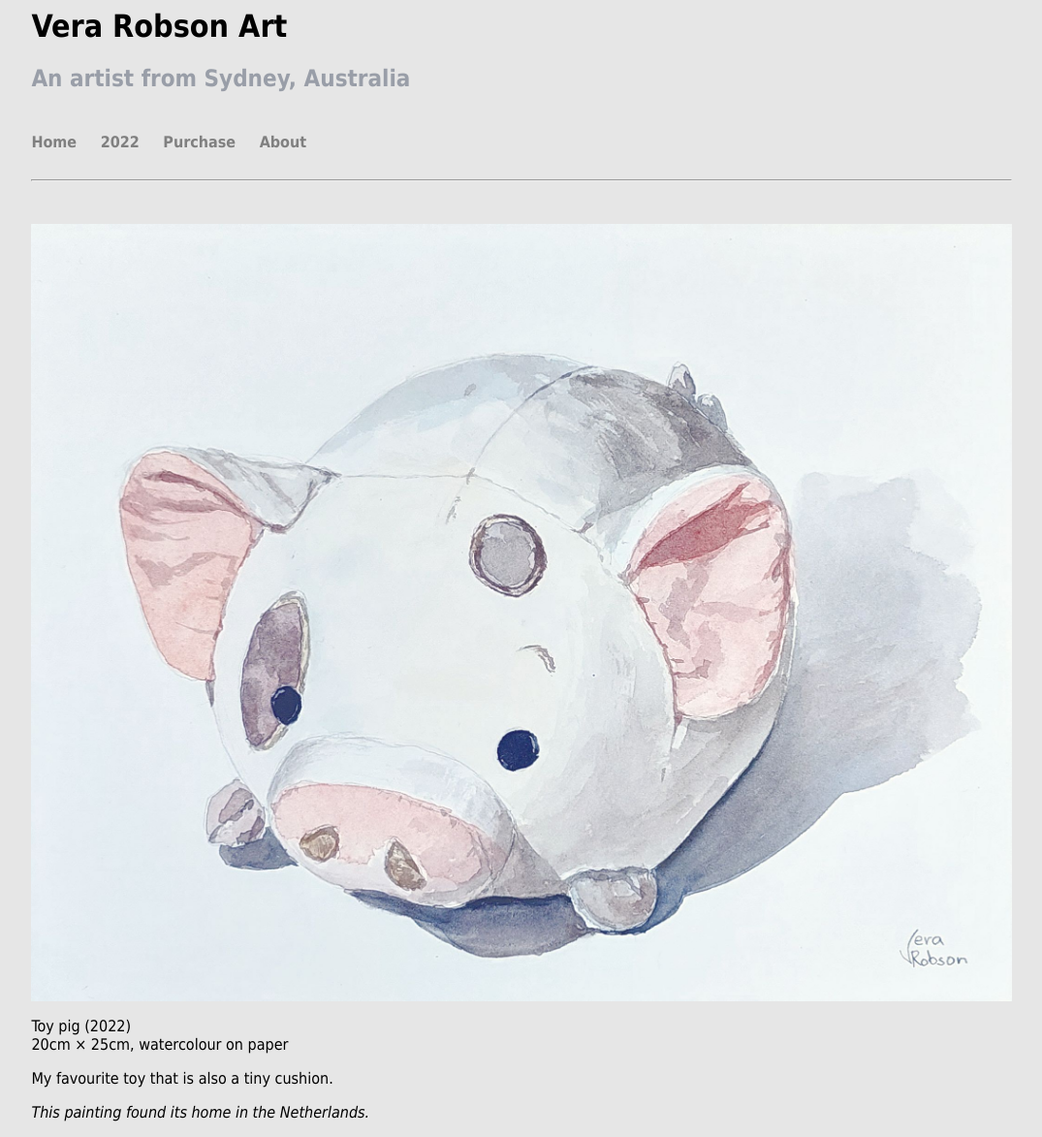
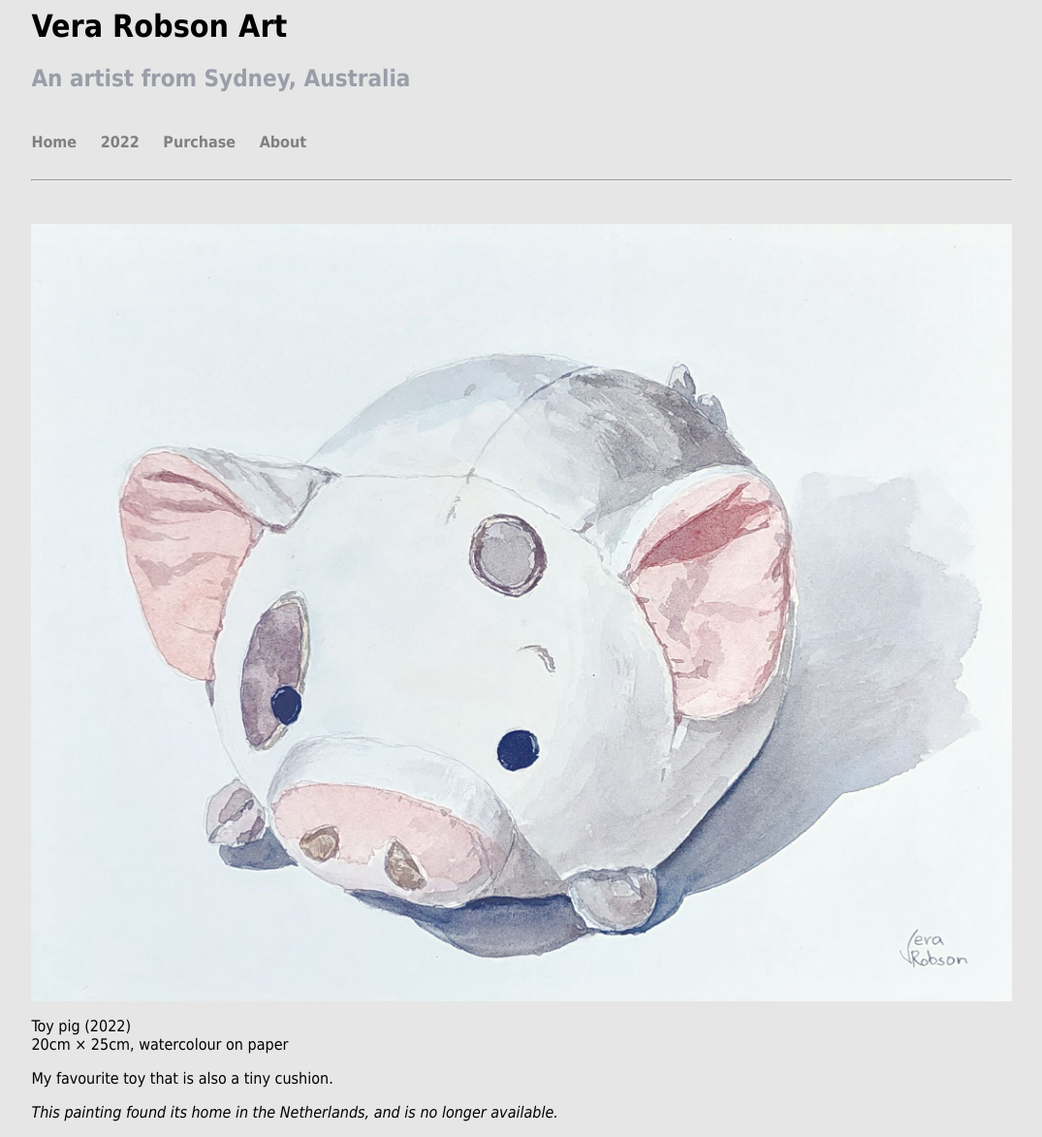
Before and after one commit to verarobsonart/verarobsonart.github.io, a Jekyll site: the page built from _artwork/42252.md, in a window 1280 px wide. Shown: the whole page at 97% size, without its empty margins (102-1177 px from the left). Built offline with Jekyll 4.4.1, drawn with Linux system fonts in a browser that asks for light colours.

Commit message:
Update 42252.md

```diff
--- a/_artwork/42252.md
+++ b/_artwork/42252.md
@@ -15,4 +15,4 @@ tags:
 ---
 <p>My favourite toy that is also a tiny cushion.</p>
 
-<p><em>This painting found its home in the Netherlands.</em></p>
+<p><em>This painting found its home in the Netherlands, and is no longer available.</em></p>
```
